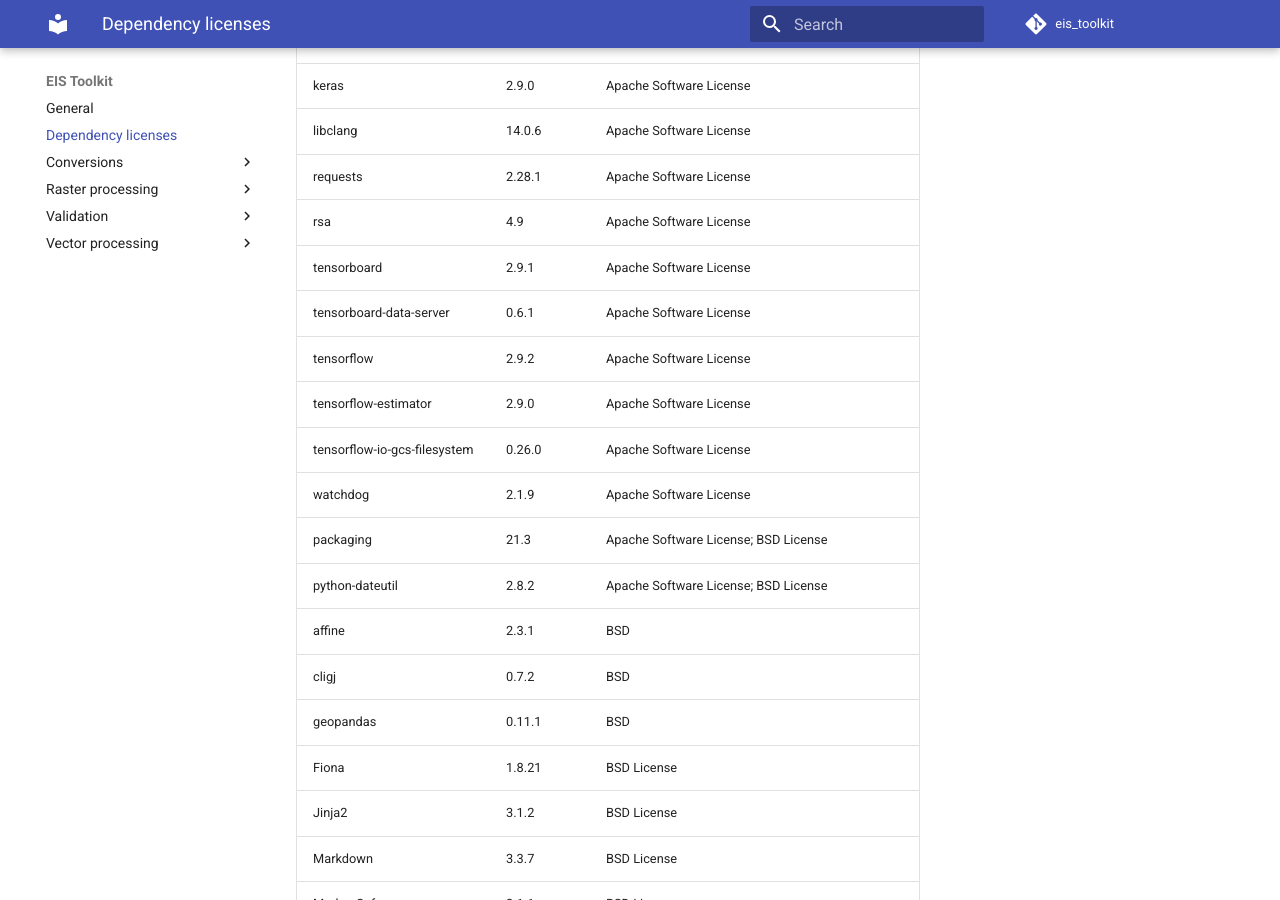
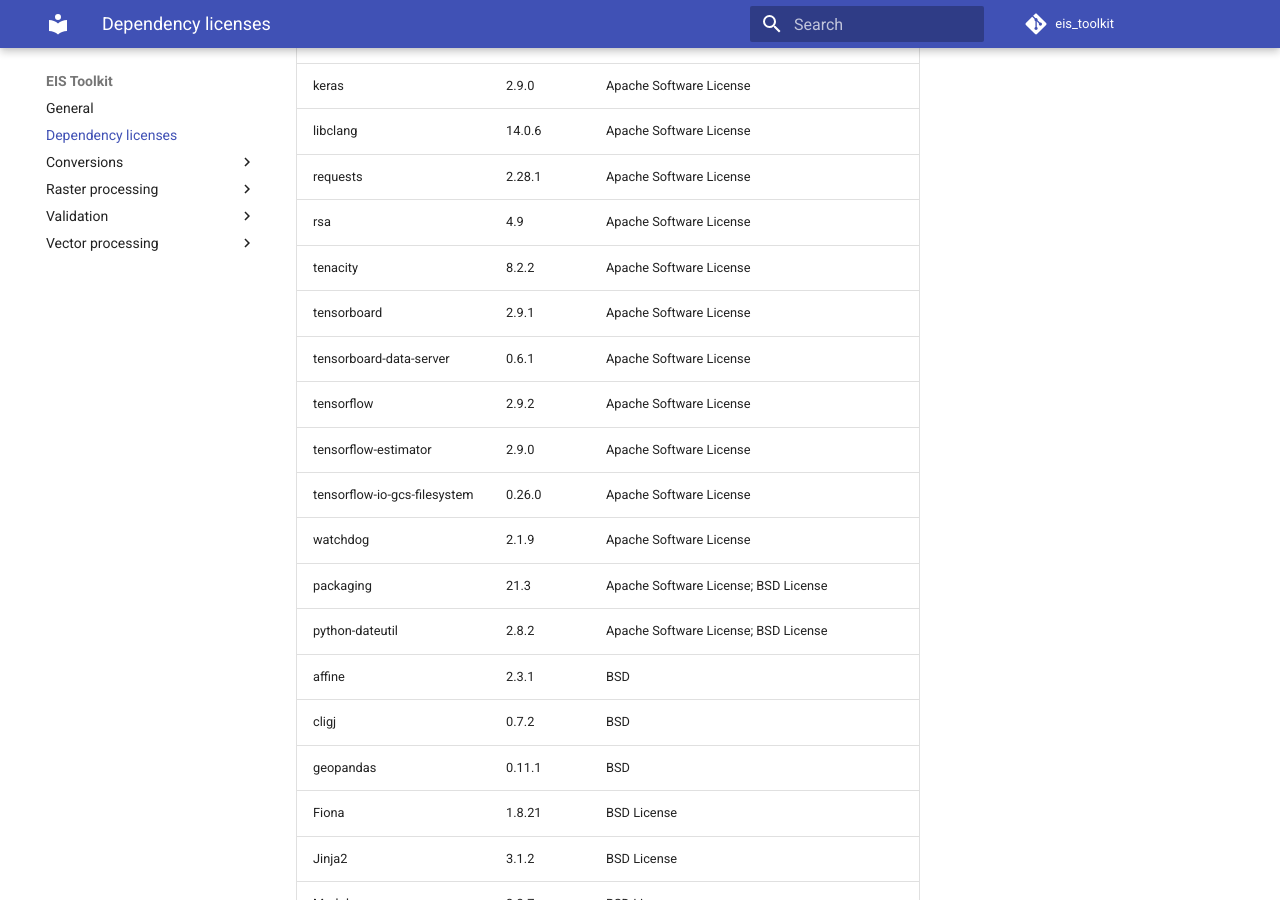
Before and after one commit to GispoCoding/eis_toolkit, an MkDocs documentation site: the page built from docs/dependency_licenses.md, in a window 1280 px wide and 900 px high, scrolled down 617 px. Built offline with MkDocs 1.6.1 and Material for MkDocs 9.7.7, drawn with Linux system fonts in a browser that asks for light colours; comment, search, counter and statistics services are not loaded; some of the changed text lies outside the part shown.

Commit message:
docs(dependency_licenses): add plotly

```diff
--- a/docs/dependency_licenses.md
+++ b/docs/dependency_licenses.md
@@ -14,6 +14,7 @@
 | libclang                     | 14.0.6    | Apache Software License                            |
 | requests                     | 2.28.1    | Apache Software License                            |
 | rsa                          | 4.9       | Apache Software License                            |
+| tenacity                     | 8.2.2     | Apache Software License                            |
 | tensorboard                  | 2.9.1     | Apache Software License                            |
 | tensorboard-data-server      | 0.6.1     | Apache Software License                            |
 | tensorflow                   | 2.9.2     | Apache Software License                            |
@@ -70,6 +71,7 @@
 | mkdocs-material              | 8.4.2     | MIT License                                        |
 | mkdocs-material-extensions   | 1.0.3     | MIT License                                        |
 | munch                        | 2.5.0     | MIT License                                        |
+| plotly                       | 5.14.0    | MIT License                                        |
 | pymdown-extensions           | 9.5       | MIT License                                        |
 | pyparsing                    | 3.0.9     | MIT License                                        |
 | pyproj                       | 3.3.1     | MIT License                                        |
```
